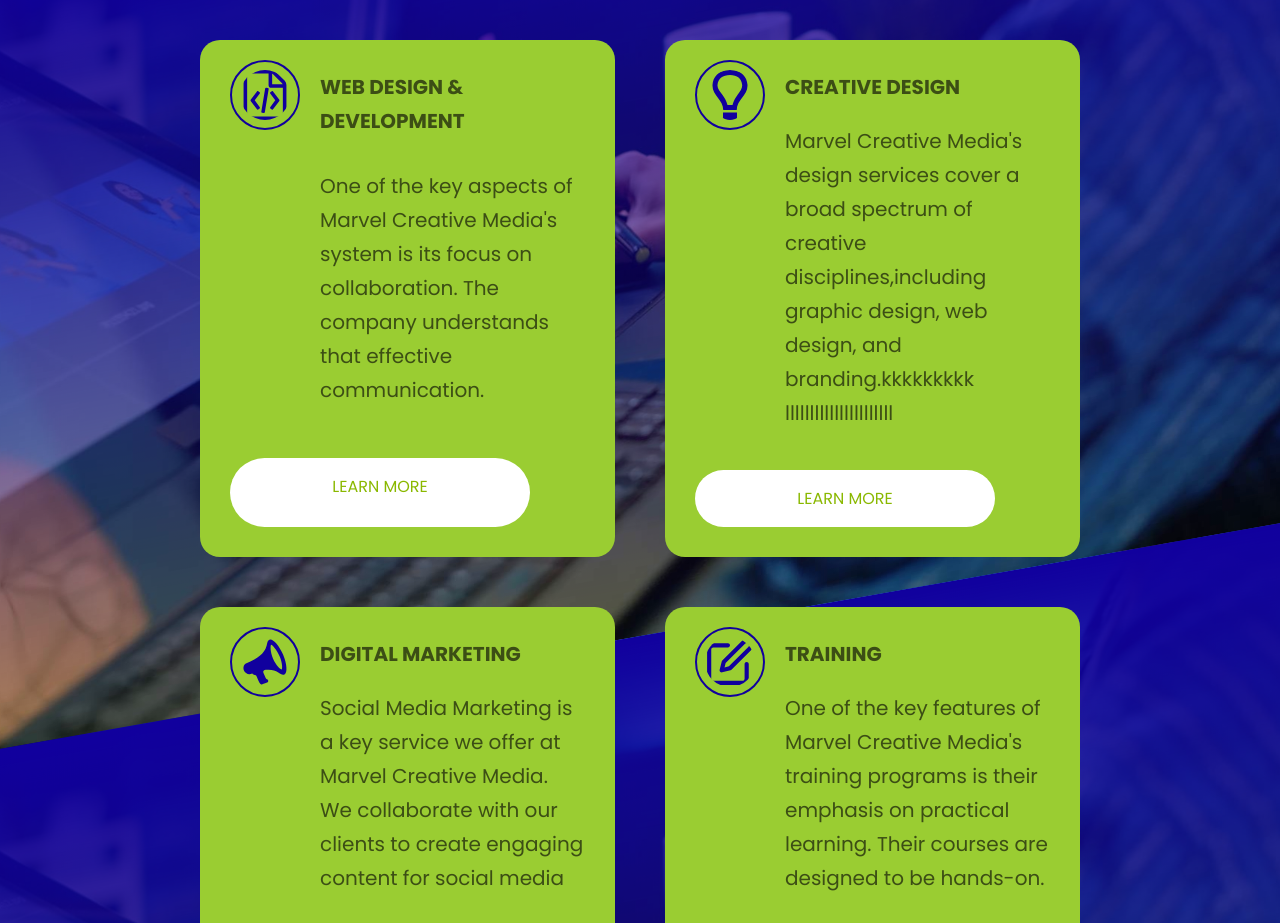
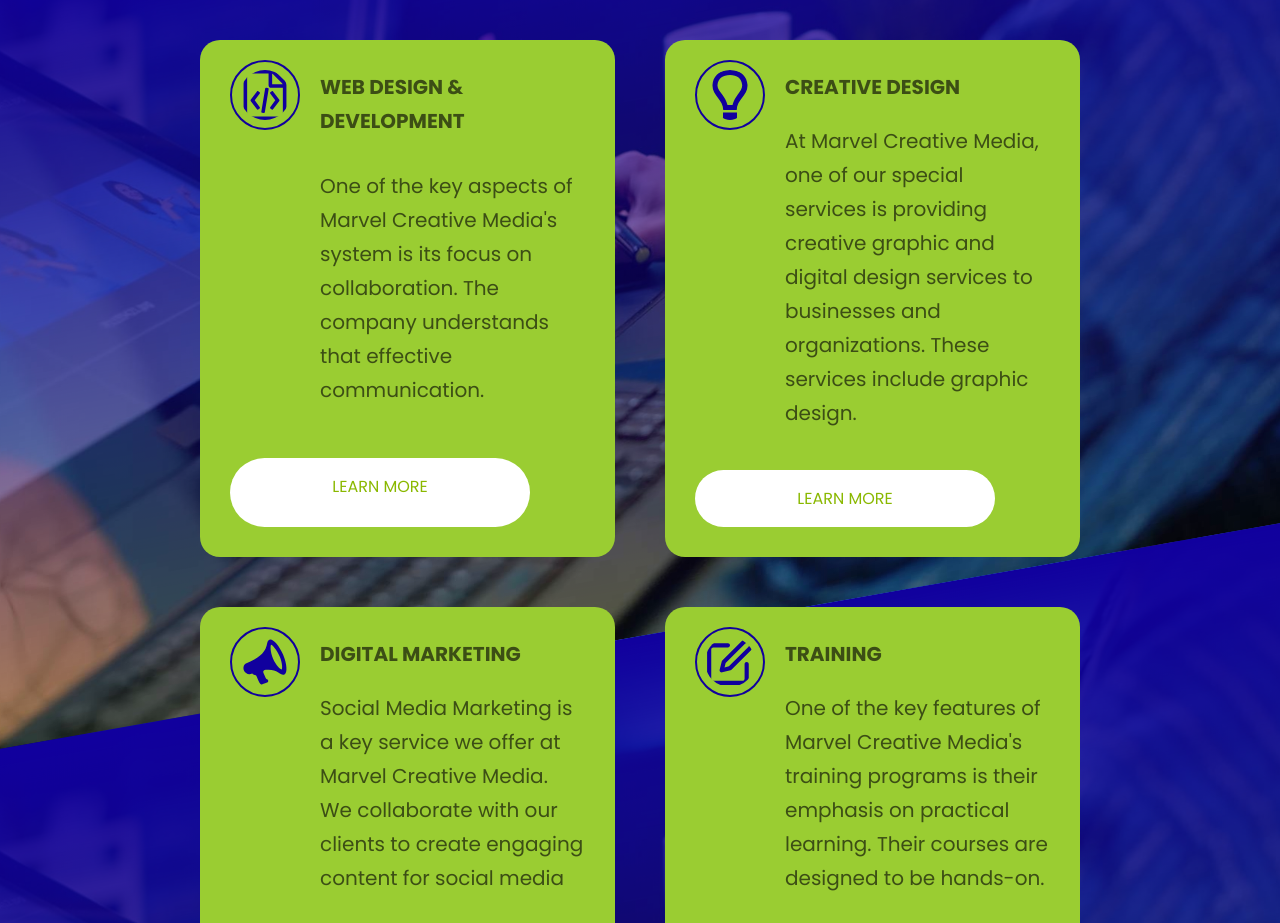
Before and after one commit to tsbproject/marvelcmedia, a website: page index.html in a window 1280 px wide. Shown: the part 1800-2723 px from the top of the page. Drawn offline with Linux system fonts and the light colour scheme.

Commit message:
[committed]

```diff
--- a/index.html
+++ b/index.html
@@ -212,9 +212,9 @@
                         </svg>
                         <h2 class="heading-tertiary">Creative design</h2>
                         <p class="paragraph">
-                            Marvel Creative Media's design services cover a broad spectrum of
-                             creative disciplines,including graphic design, web design, and branding.kkkkkkkkk
-                             llllllllllllllllllllll
+                            At Marvel Creative Media, one of our special services is providing creative
+                            graphic and digital design services to businesses and organizations.
+                            These services include graphic design.
                         </p>
                         <a href="digitalmarketing.html" class="btn btn--white btn--animated home-service__btn">Learn More</a>
                     </div>
--- a/sass/base/_base.scss
+++ b/sass/base/_base.scss
@@ -87,7 +87,7 @@
 
 
  @media only screen and (max-width: $bp-smallest) {
-   grid-template-rows: repeat(3, min-content) 320vh repeat(2, min-content) 70vh 70vh;
+   grid-template-rows: repeat(3, min-content) 200vh repeat(2, min-content) 70vh 70vh;
 
 
 
```
Also changed, not shown: css/style.css.
